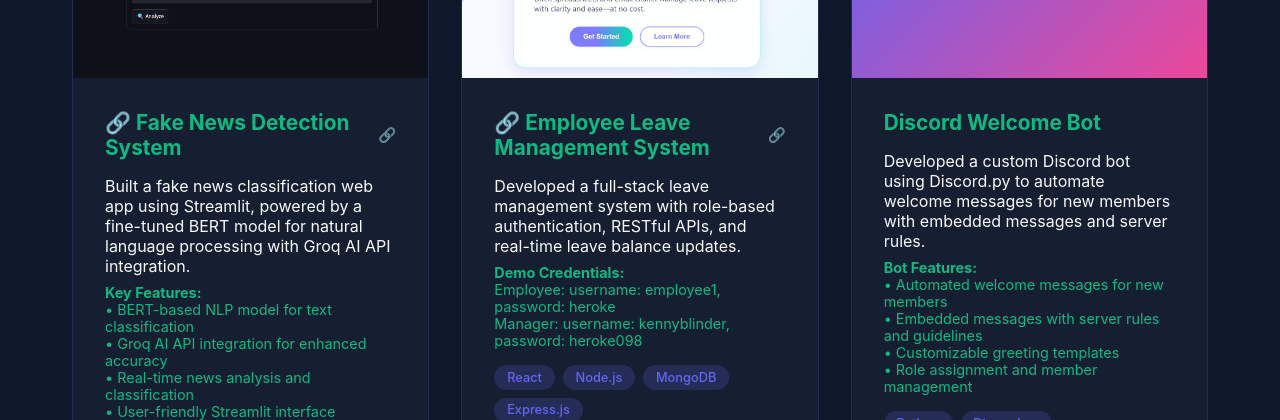
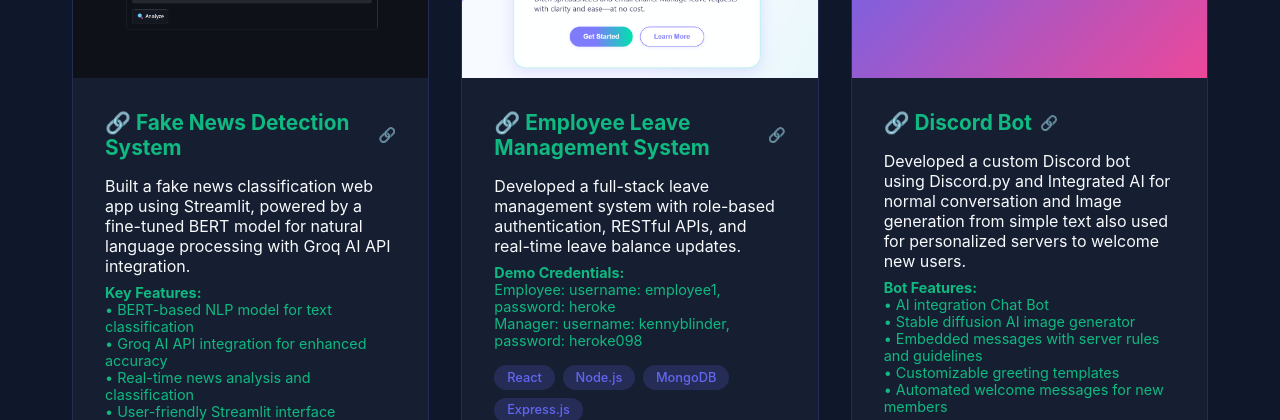
Before and after one commit to crac-ksaw/My-portofolio, a plain HTML site: page index.html in a window 1280 px wide. Shown: the part 2350-2770 px from the top of the page. Drawn offline with Linux system fonts and the light colour scheme.

Commit message:
Update index.html

```diff
--- a/index.html
+++ b/index.html
@@ -181,20 +181,21 @@
             <div class="project-card">
                 <div class="project-image"></div>
                 <div class="project-content">
-                    <h4>Discord Welcome Bot</h4>
-                    <p>Developed a custom Discord bot using Discord.py to automate welcome messages for new members with embedded messages and server rules.</p>
+                    <h4><a href="https://tinyurl.com/53jrr65y" target="_blank" rel="noopener noreferrer" style="color: inherit; text-decoration: none;">🔗 Discord Bot</h4>
+                    <p>Developed a custom Discord bot using Discord.py and Integrated AI for normal conversation and Image generation from simple text also used for personalized servers to welcome new users.</p>
                     <p style="font-size: 0.9rem; color: #10b981; margin-top: 0.5rem;"><strong>Bot Features:</strong><br>
-                    • Automated welcome messages for new members<br>
+                    • AI integration Chat Bot<br>
+                    • Stable diffusion AI image generator<br>
                     • Embedded messages with server rules and guidelines<br>
                     • Customizable greeting templates<br>
-                    • Role assignment and member management</p>
+                    • Automated welcome messages for new members</p>
                     <div class="project-tags">
                         <span class="tag">Python</span>
                         <span class="tag">Discord.py</span>
                         <span class="tag">Bot Development</span>
                         <span class="tag">API</span>
                     </div>
-                    <a href="https://github.com/crac-ksaw/peace-bot" class="github-link" target="_blank" rel="noopener noreferrer">
+                    <a href="https://github.com/crac-ksaw/discord-bot" class="github-link" target="_blank" rel="noopener noreferrer">
                         <img src="./assets/github-mark-white.png" alt="GitHub" style="width: 24px; height: 24px; position: absolute; bottom: 22px; right: 20px; opacity: 0.8; transition: opacity 0.3s ease;">
                     </a>
                 </div>
@@ -205,7 +206,7 @@
                     <img src="./images/Green wisdom.png" alt="Green Wisdom - Plant Benefits Blog" style="width: 100%; height: 100%; object-fit: cover;">
                 </div>
                 <div class="project-content">
-                    <h4><a href="https://crac-ksaw.github.io/Virtual-herbal-site/index.html" target="_blank" rel="noopener noreferrer" style="color: inherit; text-decoration: none;">🔗 Green Wisdom - Plant Benefits Blog</a></h4>
+                    <h4><a href="https://crac-ksaw.github.io/Green-wisdom/" target="_blank" rel="noopener noreferrer" style="color: inherit; text-decoration: none;">🔗 Green Wisdom - Plant Benefits Blog</a></h4>
                     <p>A beautiful, modern website dedicated to exploring the wonders of plants, their benefits, and their impact on our lives and environment.</p>
                     <p style="font-size: 0.9rem; color: #10b981; margin-top: 0.5rem;"><strong>Website Features:</strong><br>
                     • Responsive design with glass-morphism effects<br>
```
